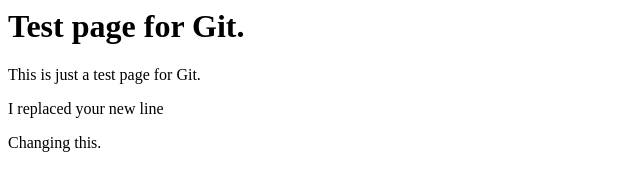
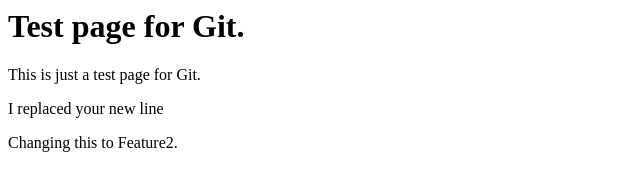
Before and after one commit to bdowell/Learning, a plain HTML site: page index.html in a window 1280 px wide. Shown: the full height of the page, 0-640 px from the left. Drawn offline with Linux system fonts and the light colour scheme.

Commit message:
Changed index.html to Feature2

```diff
--- a/index.html
+++ b/index.html
@@ -6,6 +6,6 @@
         <h1>Test page for Git.</h1>
         <p>This is just a test page for Git.</p>
         <p>I replaced your new line</p>
-        <p>Changing this.</p>
+        <p>Changing this to Feature2.</p>
     </body>
 </html>
```
